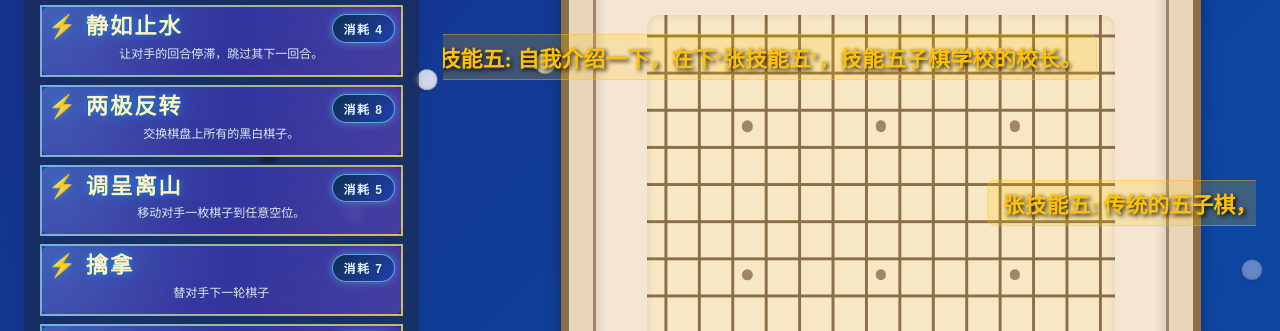
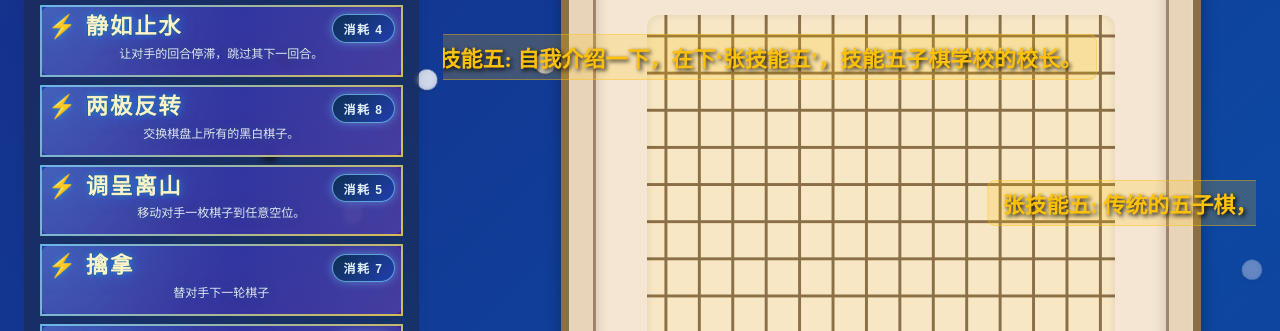
Before and after one commit to Vieeeeeee/skilled-go-moku-V2, a React (Vite) app: page / in a window 1280 px wide. Shown: the part 469-800 px from the top of the page. Built offline with nearby package versions, Linux system fonts and the light colour scheme.

Commit message:
Remove gomoku board star points

```diff
--- a/src/components/Board.tsx
+++ b/src/components/Board.tsx
@@ -36,20 +36,9 @@ const Board: React.FC<BoardProps> = ({
   const gridInsetPercent = 9;
   const gridInset = `${gridInsetPercent}%`;
   const cellSizePercent = 100 / (BOARD_SIZE - 1);
-  const hitBoxPercent = cellSizePercent * 0.95;
-  const pieceSizePercent = cellSizePercent * 0.72;
-  const starPointSizePercent = Math.min(cellSizePercent * 0.36, 2.2);
-  const starPointCoords: Move[] = [];
-
-  if (BOARD_SIZE >= 11) {
-    const anchors = [3, Math.floor(BOARD_SIZE / 2), BOARD_SIZE - 4];
-    anchors.forEach(row => {
-      anchors.forEach(col => {
-        starPointCoords.push({ row, col });
-      });
-    });
-  }
-
+  const hitBoxPercent = cellSizePercent * 1.05;
+  const pieceSizePercent = cellSizePercent * 0.88;
+  const pieceSize = `clamp(18px, ${pieceSizePercent}%, 36px)`;
   const frameStyle: React.CSSProperties = {
     background: '#E8D4B8',
     border: '8px solid #8B6F47',
@@ -102,18 +91,6 @@ const Board: React.FC<BoardProps> = ({
     inset: gridInset,
     zIndex: 10,
   };
-
-  const starPointStyle = (row: number, col: number): React.CSSProperties => ({
-    position: 'absolute',
-    top: `${row * cellSizePercent}%`,
-    left: `${col * cellSizePercent}%`,
-    width: `${starPointSizePercent}%`,
-    height: `${starPointSizePercent}%`,
-    transform: 'translate(-50%, -50%)',
-    borderRadius: '9999px',
-    backgroundColor: '#8B6F47',
-    opacity: 0.8,
-  });
 
   const getCellPositionStyle = (row: number, col: number): React.CSSProperties => ({
     position: 'absolute',
@@ -194,8 +171,8 @@ const Board: React.FC<BoardProps> = ({
                     ${isCelebrating ? 'victory-piece-highlight' : ''}
                   `}
                   style={{
-                    width: `${pieceSizePercent}%`,
-                    height: `${pieceSizePercent}%`,
+                    width: pieceSize,
+                    height: pieceSize,
                     boxShadow:
                       cell === Player.Human
                         ? '0 4px 8px rgba(0,0,0,0.6), inset 2px 2px 4px rgba(255,255,255,0.2), inset -2px -2px 4px rgba(0,0,0,0.8), 0 0 8px rgba(0,0,0,0.4)'
@@ -217,8 +194,8 @@ const Board: React.FC<BoardProps> = ({
                     previewPlayer === Player.Human ? 'bg-black' : 'bg-white'
                   }`}
                   style={{
-                    width: `${pieceSizePercent}%`,
-                    height: `${pieceSizePercent}%`,
+                    width: pieceSize,
+                    height: pieceSize,
                     boxShadow:
                       previewPlayer === Player.Human
                         ? '0 0 8px rgba(0,0,0,0.75)'
@@ -261,11 +238,7 @@ const Board: React.FC<BoardProps> = ({
               ></div>
             </>
           )}
-          <div style={gridStyle}>
-            {starPointCoords.map(point => (
-              <div key={`${point.row}-${point.col}`} style={starPointStyle(point.row, point.col)}></div>
-            ))}
-          </div>
+          <div style={gridStyle}></div>
           {renderPieces(face)}
         </div>
       </div>
```
